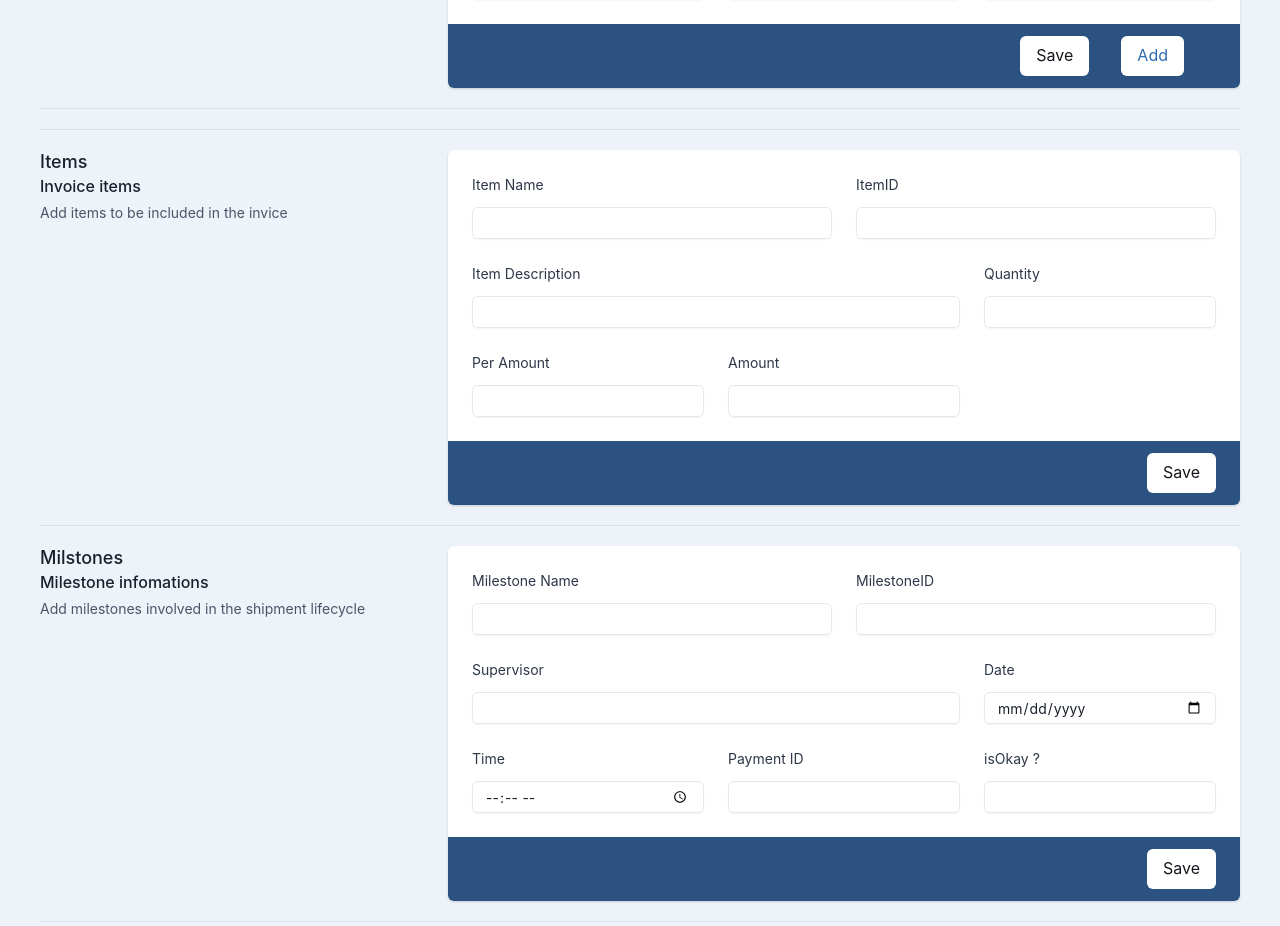
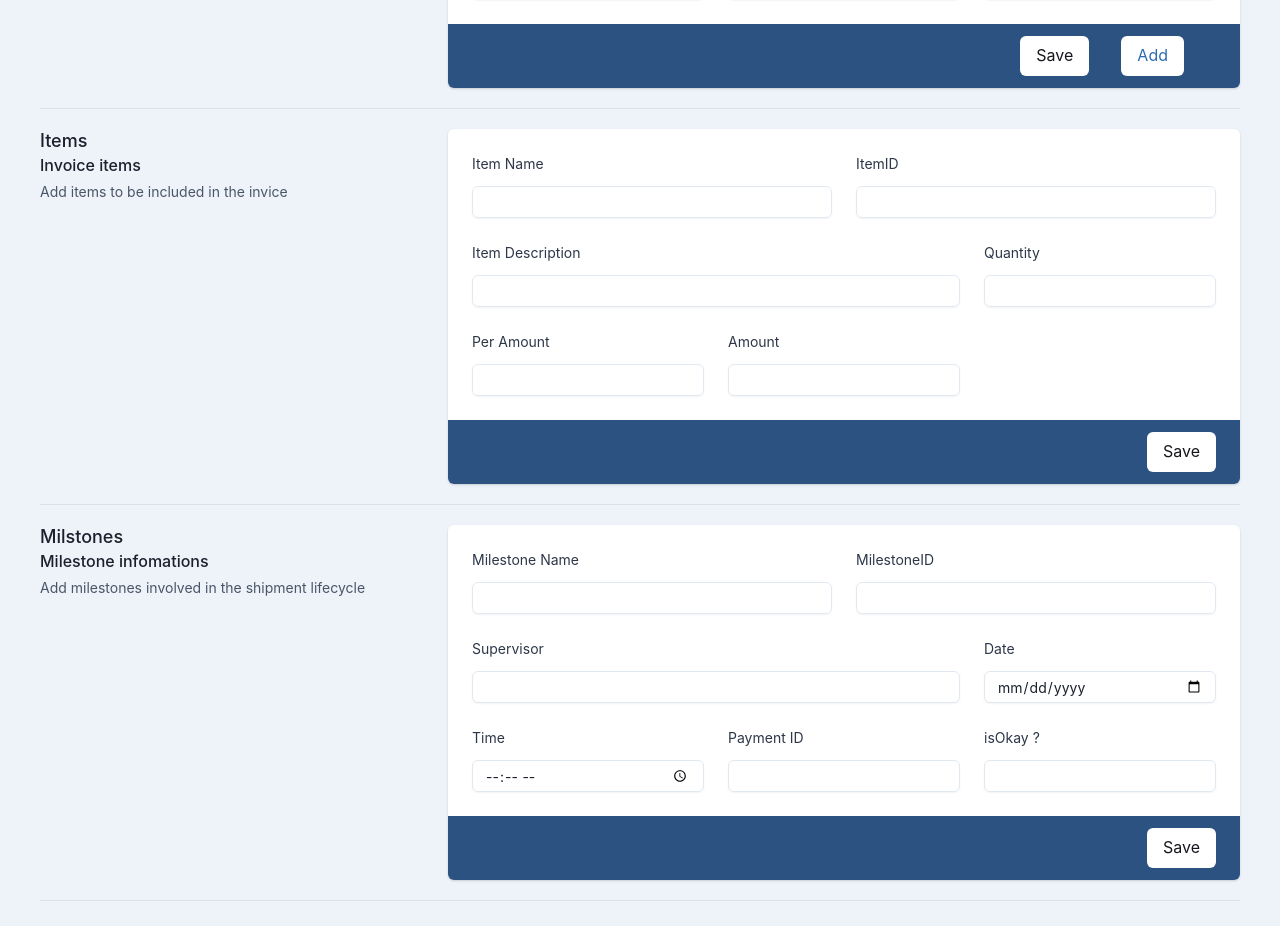
Before and after one commit to Rashmi-278/MilesPay-EthIndia, a Next.js app: page /view in a window 1280 px wide. Shown: the part 1925-2851 px from the top of the page. Built offline with nearby package versions, Linux system fonts and the light colour scheme.

Commit message:
update form

```diff
--- a/src/components/Orderform.tsx
+++ b/src/components/Orderform.tsx
@@ -17,6 +17,7 @@ import {
   RadioGroup,
   Text,
   chakra,
+  VStack,
 } from "@chakra-ui/react";
 export default function Orderform() {
   return (
@@ -1135,18 +1136,6 @@ export default function Orderform() {
         }}
       />
 
-      <Divider
-        my="5"
-        borderColor="gray.300"
-        _dark={{
-          borderColor: "whiteAlpha.300",
-        }}
-        visibility={{
-          base: "hidden",
-          sm: "visible",
-        }}
-      />
-
       <Box mt={[10, 0]}>
         <SimpleGrid
           display={{
```
